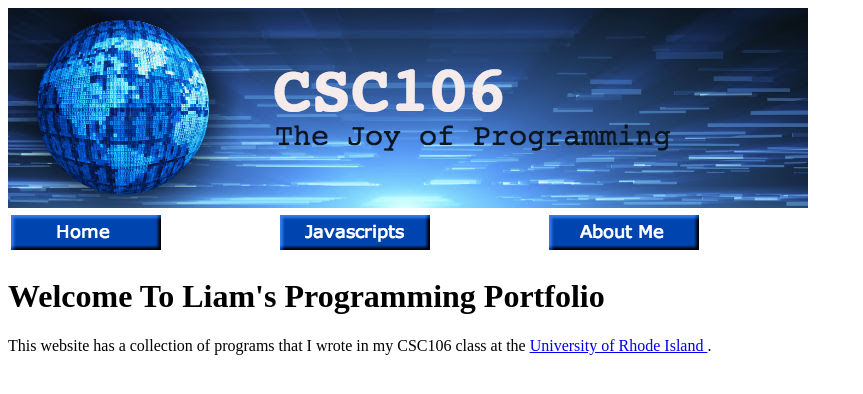
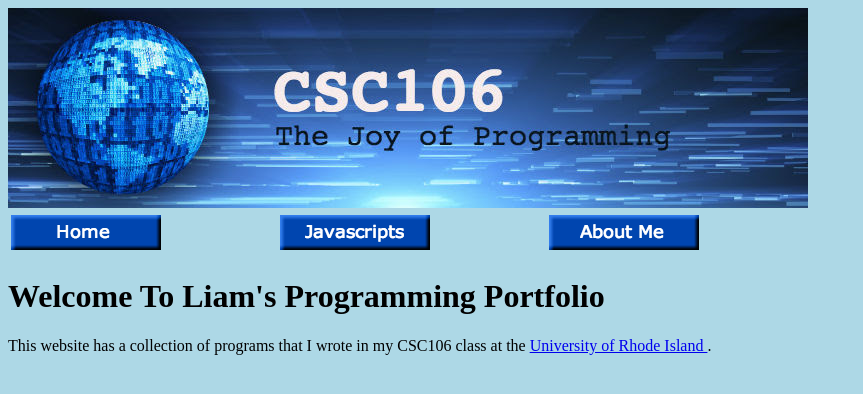
Before and after one commit to williamdowden/williamdowden.github.io, a plain HTML site: page index.html in a window 1280 px wide. Shown: the whole page, without its empty margins (0-863 px from the left). Drawn offline with Linux system fonts and the light colour scheme.

Commit message:
Update style.css

```diff
--- a/style.css
+++ b/style.css
@@ -1,4 +1,3 @@
-
 body {
-      background-color:ff00ff;
+      background-color:lightblue;
     }
```
